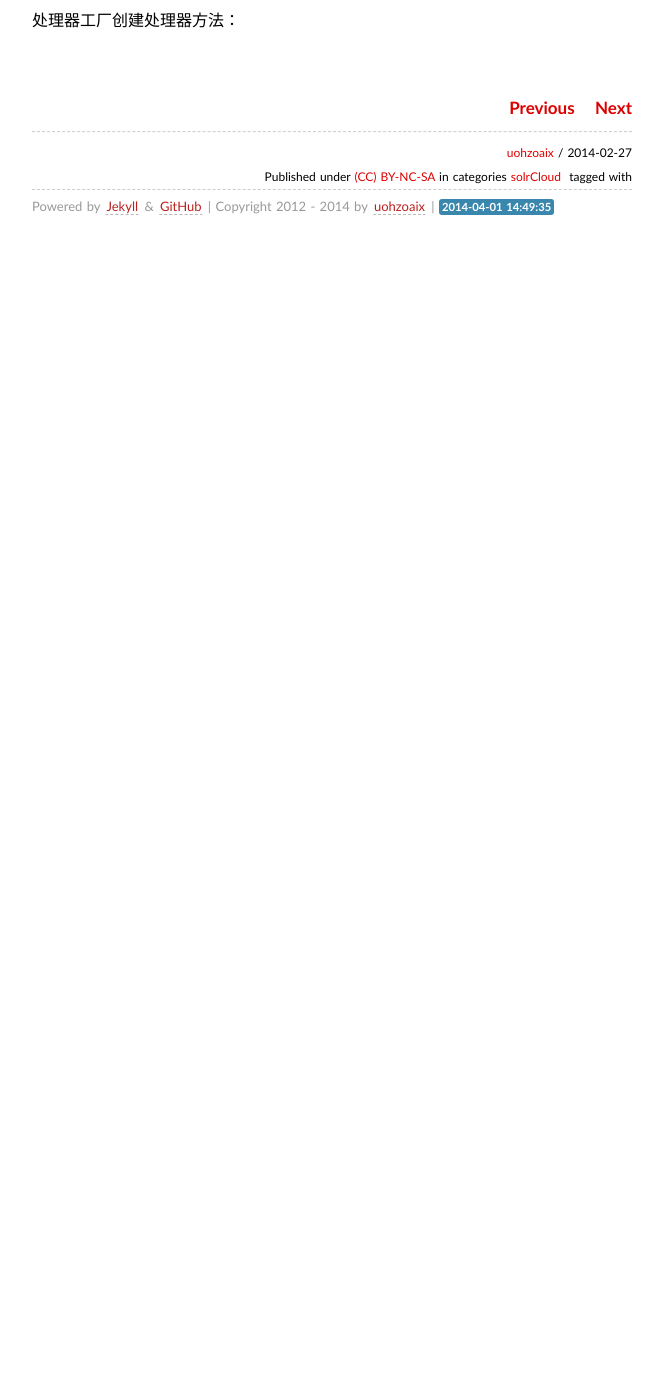
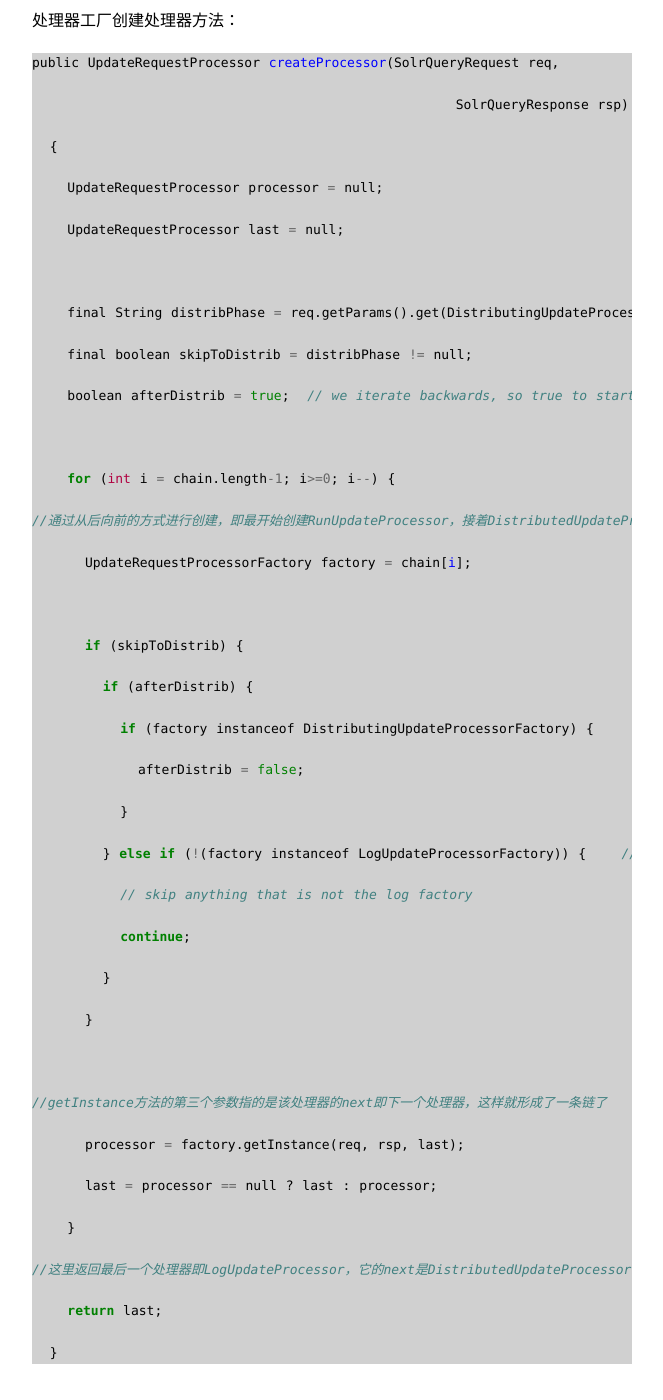
Before and after one commit to uohzoaix/studies, a Jekyll site: the page built from _posts/2014-02-27-solrCloud.md, in a window 1280 px wide and 1400 px high, scrolled down 1766 px. Shown: the whole window, without its empty margins (308-971 px from the left). Built offline with Jekyll 4.4.1, drawn with Linux system fonts in a browser that asks for light colours; some web fonts are replaced; Markdown is read by kramdown in place of the engine named in the settings; comment, search, counter and statistics services are not loaded; before the commit the page ends 2015 px from its top, so only the background shows below that.

Commit message:
edit shuffle

```diff
--- a/_posts/2014-02-27-solrCloud.md
+++ b/_posts/2014-02-27-solrCloud.md
@@ -88,3 +88,68 @@ if (command != null && DataImporter.ABORT_CMD.equals(command)) {
 }
 {% endhighlight %}
 处理器工厂创建处理器方法：
+{% highlight objc %}
+public UpdateRequestProcessor createProcessor(SolrQueryRequest req,
+
+                                                SolrQueryResponse rsp)
+
+  {
+
+    UpdateRequestProcessor processor = null;
+
+    UpdateRequestProcessor last = null;
+
+
+
+    final String distribPhase = req.getParams().get(DistributingUpdateProcessorFactory.DISTRIB_UPDATE_PARAM);
+
+    final boolean skipToDistrib = distribPhase != null;
+
+    boolean afterDistrib = true;  // we iterate backwards, so true to start
+
+
+
+    for (int i = chain.length-1; i>=0; i--) {
+
+//通过从后向前的方式进行创建，即最开始创建RunUpdateProcessor，接着DistributedUpdateProcessor，最后才是LogUpdateProcessor
+
+      UpdateRequestProcessorFactory factory = chain[i];
+
+
+
+      if (skipToDistrib) {
+
+        if (afterDistrib) {
+
+          if (factory instanceof DistributingUpdateProcessorFactory) {
+
+            afterDistrib = false;
+
+          }
+
+        } else if (!(factory instanceof LogUpdateProcessorFactory)) {    // TODO: use a marker interface for this?
+
+          // skip anything that is not the log factory
+
+          continue;
+
+        }
+
+      }
+
+
+
+//getInstance方法的第三个参数指的是该处理器的next即下一个处理器，这样就形成了一条链了
+
+      processor = factory.getInstance(req, rsp, last);
+
+      last = processor == null ? last : processor;
+
+    }
+
+//这里返回最后一个处理器即LogUpdateProcessor，它的next是DistributedUpdateProcessor，DistributedUpdateProcessor的next是RunUpdateProcessor
+
+    return last;
+
+  }
+{% endhighlight %}
```
